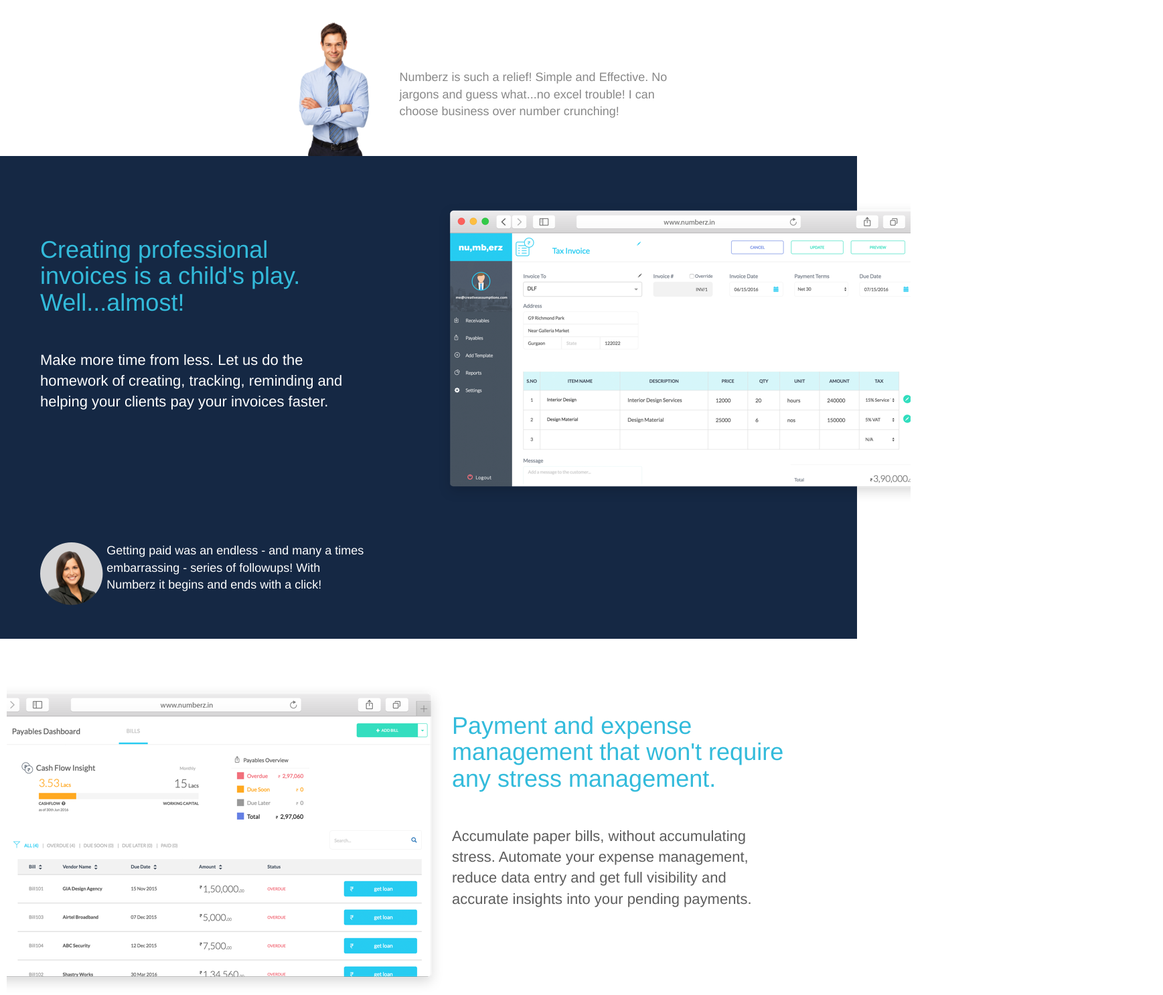
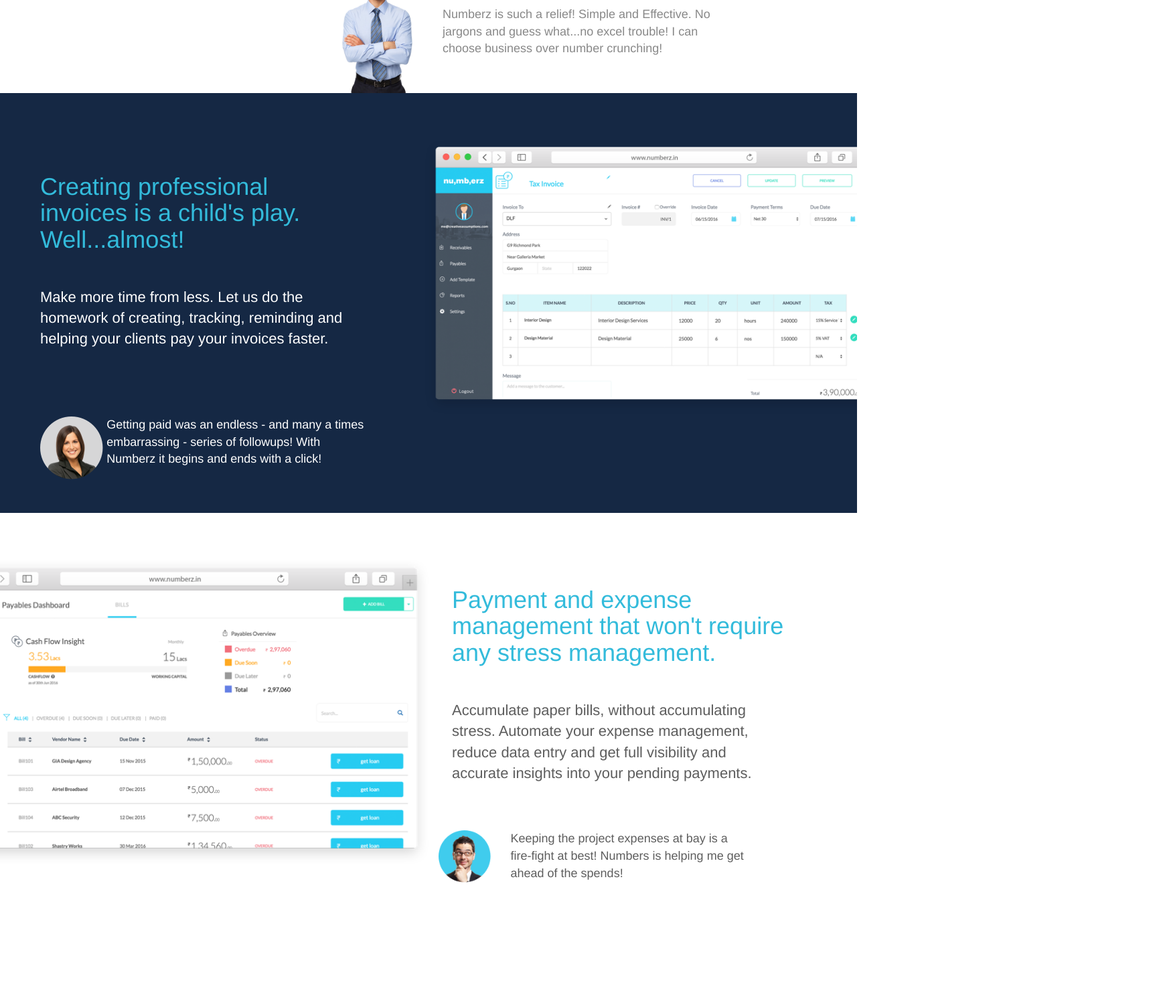
Before and after one commit to ajaswal/numberz-web, a plain HTML site: page index.html in a window 1280 px wide. Shown: the part 1026-2512 px from the top of the page at 67% size, 1737 px wide, since content can reach past the window. After the commit the page ends 2383 px from the top, so only its background shows below. Drawn offline with Linux system fonts and the light colour scheme.

Commit message:
Fixed issues with images and overflow

```diff
--- a/css/numberz.css
+++ b/css/numberz.css
@@ -141,7 +141,10 @@ nav>ul>li>a {
 }
 
 .comments-section-1 {
-  transform: translate(35%,15%);
+  /*transform: translate(35%,15%);*/
+  position: relative;
+  margin-left: 40%;
+  margin-bottom: -30px;
 }
 
 .human-1 {
@@ -190,3 +193,18 @@ nav>ul>li>a {
 .font-18 {
   font-size: 18px;
 }
+
+.left-image-position {
+  position: absolute;
+  left: 0;
+}
+
+.right-image-position {
+  position: absolute;
+  right: 5px;
+}
+
+.hero-bg {
+  height: 60vh;
+  width: 100%;
+}
--- a/index.html
+++ b/index.html
@@ -60,7 +60,7 @@
 							<br/>
 							<button class="btn btn-signup uppercase">Try now for free</button>
 						</div>
-						<img class="img-responsive" alt="" src="./img/new/bg.png" />
+						<img class="img-responsive hero-bg" alt="" src="./img/new/bg.png" />
 				 </div>
 				</section>
 
@@ -126,7 +126,7 @@
 								</div>
 							</div>
 				    	<div class="col-xs-6 col-xlg-3">
-				    		<img src="./img/new/invoice.png" alt="invoice">
+				    		<img class="img-responsive right-image-position" src="./img/new/invoice.png" alt="invoice">
 				    	</div>
 				    </div>
 						<br/>
@@ -148,7 +148,7 @@
 						<br/>
 						<div class="row">
 							<div class="col-xs-6 col-xlg-3">
-								<img src="./img/new/expense.png" alt="expense">
+								<img class="img-responsive left-image-position" src="./img/new/expense.png" alt="expense">
 							</div>
 
 							<div class="col-xs-6 col-xlg-3 padding-20">
@@ -167,7 +167,7 @@
 							<div class="col-xs-6 col-xs-offset-6">
 								<div class="row">
 									<div class="col-xs-2">
-										<img src="./img/new/human3.png" alt="">
+										<img class="img-responsive" src="./img/new/human3.png" alt="">
 									</div>
 									<div class="col-xs-10">
 										<p class="grey-text-color font-18">Keeping the project expenses at bay is a<br/>fire-fight at best! Numbers is helping me get<br/>ahead of the spends!</p>
```
